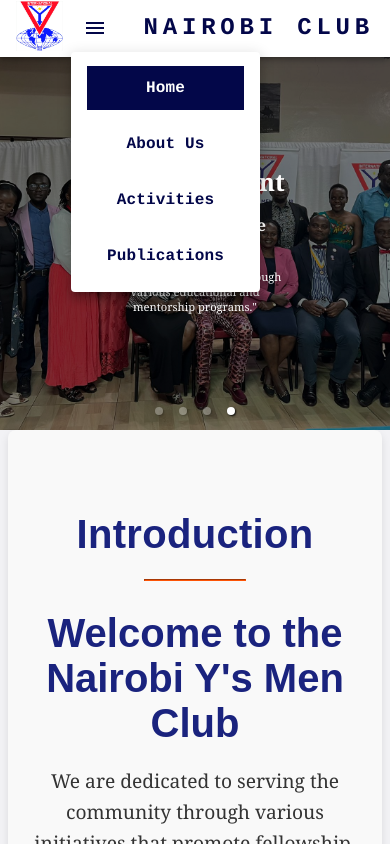
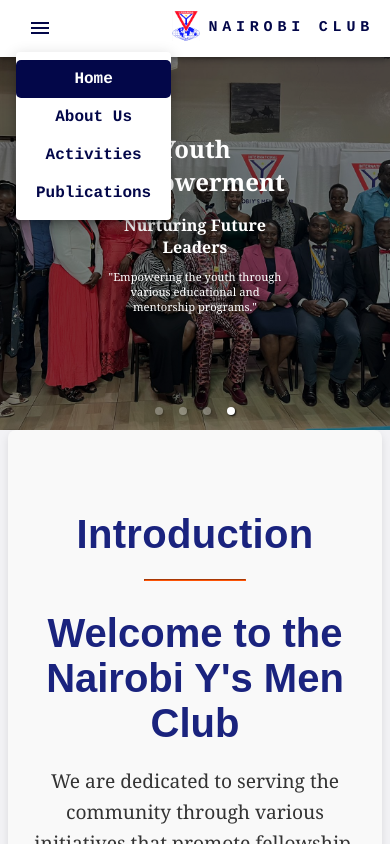
Before and after one commit to Njogu23/nairobi-ysmen, a React (Vite) app: page / in a window 390 px wide. Both pictures are taken after a click on the button "account of current user". Shown: the top 844 px of the page. Built offline with nearby package versions, Linux system fonts and the light colour scheme.

Commit message:
fixes and refactors

```diff
--- a/src/components/Activities/ActivityDetails.jsx
+++ b/src/components/Activities/ActivityDetails.jsx
@@ -1,6 +1,6 @@
 import React, { useContext } from 'react';
 import { useParams } from 'react-router-dom';
-import { Card, CardContent, CardMedia, Typography, Container } from '@mui/material';
+import { Card, CardContent, Typography, Container } from '@mui/material';
 import { MyContext } from '../../MyContext';
 import './activities.css';
 
--- a/src/components/Footer/Footer.jsx
+++ b/src/components/Footer/Footer.jsx
@@ -7,7 +7,7 @@
     <footer className="footer">
       <div className="footer-top">
         <div className="footer-logo">
-          <img src="/y men.png" alt="Nairobi Y's Men Club Logo" className="footer-logo-img" />
+          <img src="/ymen.png" alt="Nairobi Y's Men Club Logo" className="footer-logo-img" />
           <h2 className="footer-title">Nairobi Y's Men Club</h2>
         </div>
         <div className="footer-links">
--- a/src/components/Navbar/NavBar.jsx
+++ b/src/components/Navbar/NavBar.jsx
@@ -9,128 +9,110 @@
 import Container from '@mui/material/Container';
 import MenuItem from '@mui/material/MenuItem';
 import useMediaQuery from '@mui/material/useMediaQuery';
-import { FaFacebook, FaInfo, FaInstagram } from 'react-icons/fa';
+import { FaFacebook, FaInstagram } from 'react-icons/fa';
 import { NavLink } from 'react-router-dom';
-import "./Navbar.css";
+import './Navbar.css';
 
 const navs = ['Home', 'About Us', 'Activities', 'Publications'];
 
-function NavBar() {
+const NavBar = () => {
   const [anchorElNav, setAnchorElNav] = useState(null);
   const isMediumUp = useMediaQuery('(min-width:800px)');
   const [isVisible, setIsVisible] = useState(true);
   const [scrollUp, setScrollUp] = useState(false);
+
+  useEffect(() => {
     let lastScrollTop = 0;
 
-  useEffect(() => {
     const handleScroll = () => {
-      const currentScrollTop = window.pageYOffset;
-      if (currentScrollTop > lastScrollTop) {
-        setIsVisible(false);
-        setScrollUp(false);
-      } else {
-        setIsVisible(true);
-        setScrollUp(true);
-      }
-      lastScrollTop = currentScrollTop <= 0 ? 0 : currentScrollTop; // For Mobile or negative scrolling
+      const currentScrollTop = window.scrollY;
+      setScrollUp(currentScrollTop < lastScrollTop);
+      setIsVisible(currentScrollTop <= lastScrollTop);
+      lastScrollTop = currentScrollTop <= 0 ? 0 : currentScrollTop;
     };
 
     window.addEventListener('scroll', handleScroll);
-    return () => {
-      window.removeEventListener('scroll', handleScroll);
-    };
+    return () => window.removeEventListener('scroll', handleScroll);
   }, []);
 
-  const handleOpenNavMenu = (event) => {
-    setAnchorElNav(event.currentTarget);
-  };
+  const handleOpenNavMenu = (event) => setAnchorElNav(event.currentTarget);
+  const handleCloseNavMenu = () => setAnchorElNav(null);
 
-  const handleCloseNavMenu = () => {
-    setAnchorElNav(null);
-  };
+  const renderNavLinks = (isMobile) => (
+    navs.map((page) => (
+      <NavLink
+        className={isMobile ? 'navbar-link' : 'navlink'}
+        to={page === 'Home' ? '/' : `/${page.replace(/\s+/g, '').toLowerCase()}`}
+        key={page}
+        style={({ isActive }) => ({
+          backgroundColor: isActive ? '#030749' : 'white',
+          color: isActive ? 'white' : '#030749',
+          marginLeft: isMobile ? 0 : '50px',
+          border: isMobile ? 'none' : '1px solid #030749',
+          fontFamily: 'Courier',
+          fontWeight: 900,
+          display: 'block',
+          borderRadius: '5px',
+          textDecoration: 'none',
+          padding: isMobile ? '10px 20px' : '8px 16px',
+          textAlign: isMobile ? 'center' : 'left',
+        })}
+      >
+        {page}
+      </NavLink>
+    ))
+  );
 
   return (
-    <>
     <AppBar
       position="fixed"
       className={`nav-bar ${scrollUp ? 'nav-bar-scroll-up' : ''}`}
-        sx={{ backgroundColor: "white" }}
+      sx={{ backgroundColor: 'white' }}
     >
       <nav className={`navbar ${isVisible ? '' : 'navbar--hidden'}`}>
         <div className="navbar-content">
-            <a href="/aboutus" className="navbar-link-top"><FaInfo /> About</a>
-            <a href="https://web.facebook.com/profile.php?id=100068102534792" className="navbar-link-top"><FaFacebook />Facebook</a>
-            <a href="#contact" className="navbar-link-top"><FaInstagram />Instagram</a>
+          <a href="https://web.facebook.com/profile.php?id=100068102534792" className="navbar-link-top"><FaFacebook /> Facebook</a>
+          <a href="#contact" className="navbar-link-top"><FaInstagram /> Instagram</a>
         </div>
       </nav>
       <Container maxWidth="xl">
         <Toolbar disableGutters>
-            {isMediumUp ? (
-              <div className='nav'>
-                <div className='logo'>
-                  <NavLink className="navlink-logo" to='/'>
+          {isMediumUp && (
+            <div className="nav">
+              <div className="logo">
+                <NavLink className="navlink-logo" to="/">
                   <img
-                      src="/y men.png"
+                    src="/ymen.png"
                     alt="logo"
-                      style={{ marginRight: 8, height: "50px" }}
+                    style={{ marginRight: 8, height: '50px' }}
                   />
                 </NavLink>
-                  <NavLink className="navlink-logo" to='/'>
                   <Typography
+                    className="navlink-logo"
                     variant="h6"
                     noWrap
-                      component="a"
+                    component={NavLink}
+                    to="/"
                     href="#app-bar-with-responsive-menu"
                     sx={{
                       display: { xs: 'none', md: 'flex' },
-                        textAlign: "right",
+                      textAlign: 'right',
                       fontFamily: 'Courier',
                       fontWeight: 700,
-                        letterSpacing: '.3rem',
                       color: '#030749',
                       textDecoration: 'none',
                     }}
                   >
                     NAIROBI CLUB
                   </Typography>
-                  </NavLink>
               </div>
-                <div className='navs'>
+              <div className="navs">
                 <Box sx={{ flexGrow: 1, fontFamily: 'Courier', display: { xs: 'none', md: 'flex' } }}>
-                    {navs.map((n) => (
-                      <NavLink
-                        className="navlink"
-                        to={n === 'Home' ? "/" : `/${n.replace(/\s+/g, '').toLowerCase()}`}
-                        key={n}
-                        style={({ isActive }) => ({
-                          backgroundColor: isActive ? "#030749" : "white",
-                          color: isActive ? "white" : "#030749",
-                          marginLeft: "50px",
-                          border: '1px solid #030749',
-                          fontFamily: "Courier",
-                          fontWeight: '900',
-                          display: 'block',
-                          borderRadius: '5px',
-                          textDecoration: 'none',
-                          padding: '8px 16px'
-                        })}
-                      >
-                        {n}
-                      </NavLink>
-                    ))}
+                  {renderNavLinks(false)}
                 </Box>
               </div>
             </div>
-            ) : null}
-            {!isMediumUp ? (
-              <NavLink className="navlink-logo" to='/'>
-                <img
-                  src="/y men.png"
-                  alt="logo"
-                  style={{ marginRight: 8, height: "50px" }}
-                />
-              </NavLink>
-            ) : null}
+          )}
           <Box sx={{ display: { xs: 'flex', md: 'none' }, flexGrow: 1 }}>
             <IconButton
               size="large"
@@ -156,42 +138,30 @@
               }}
               open={Boolean(anchorElNav)}
               onClose={handleCloseNavMenu}
-                sx={{
-                  display: { xs: 'block', md: 'none' }
-                }}
+              sx={{ display: { xs: 'block', md: 'none' } }}
             >
-                {navs.map((page) => (
-                  <MenuItem key={page} onClick={handleCloseNavMenu}>
-                    <NavLink
-                      className="navbar-link"
-                      to={page === 'Home' ? "/" : `/${page.replace(/\s+/g, '').toLowerCase()}`}
-                      style={({ isActive }) => ({
-                        fontFamily: "Courier",
-                        fontWeight: 900,
-                        color: isActive ? "white" : '#030749',
-                        backgroundColor: isActive ? "#030749" : "transparent",
-                        textAlign: "center",
-                        textDecoration: 'none',
-                        display: 'block',
-                        width: '100%',
-                        padding: '10px 20px'
-                      })}
-                    >
-                      {page}
-                    </NavLink>
-                  </MenuItem>
-                ))}
+              {renderNavLinks(true)}
             </Menu>
           </Box>
+          {!isMediumUp && (
+            <NavLink className="navlink-logo" to="/">
+              <img
+                src="/ymen.png"
+                alt="logo"
+                style={{ marginRight: 8, height: '30px' }}
+              />
+            </NavLink>
+          )}
           <Typography
-              variant="h5"
             noWrap
-              component="a"
+            component={NavLink}
+            to="/"
             href="#app-bar-with-responsive-menu"
             sx={{
               display: { xs: 'flex', md: 'none' },
               fontFamily: 'Courier',
               fontWeight: 700,
+              fontSize:"15px",
               letterSpacing: '.3rem',
               color: '#030749',
               textDecoration: 'none',
@@ -202,8 +172,7 @@
         </Toolbar>
       </Container>
     </AppBar>
-    </>
   );
-}
+};
 
 export default NavBar;
--- a/src/components/Navbar/Navbar.css
+++ b/src/components/Navbar/Navbar.css
@@ -62,7 +62,6 @@
   gap: 5px;
 }
 
-/* Media queries */
 @media (max-width: 760px) {
   .navbar {
     display: none;
--- a/src/components/News/NewsCard.jsx
+++ b/src/components/News/NewsCard.jsx
@@ -74,8 +74,6 @@
             <div key={key} className="slider-item">
               <motion.div whileHover={{ scale: 1.1 }} whileTap={{ scale: 0.9 }} className='slider-item'>
                 <Card
-                component={NavLink}
-                to={`/activity/${key}`}
                 style={{
                   textDecoration:'none',
                   height: '100%',
@@ -86,6 +84,7 @@
                   alignItems: 'center',
                   boxShadow: '0px 10px 15px rgba(2, 7, 80, 0.5)'
                 }}>
+                  <NavLink to={`/activity/${key}`} style={{ width: '100%' }}>
                     <CardMedia
                       component="img"
                       image={activityDetails[key].image}
@@ -93,9 +92,10 @@
                       style={{
                         height: '200px',
                         width: '100%',
-                      objectFit: 'cover'
+                        objectFit: 'cover',
                       }}
                     />
+                  </NavLink>
                   <CardContent style={{
                     flexGrow: 1,
                     color: '#030749',
```
Also changed, not shown: public/ymen.png (renamed from public/y men.png). Lines whose indentation alone changed are shown as unchanged.
